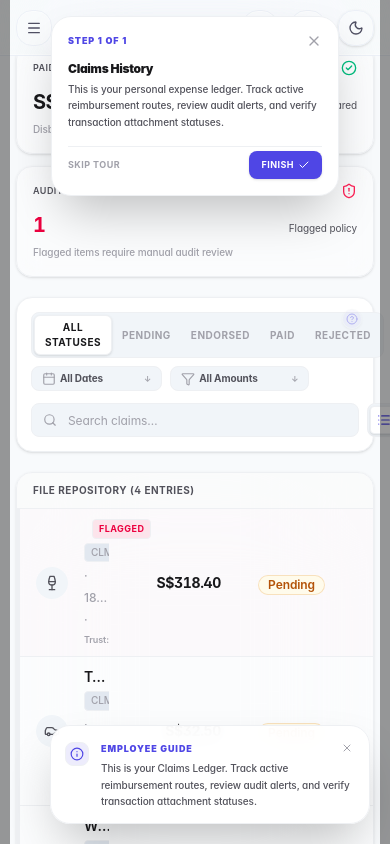
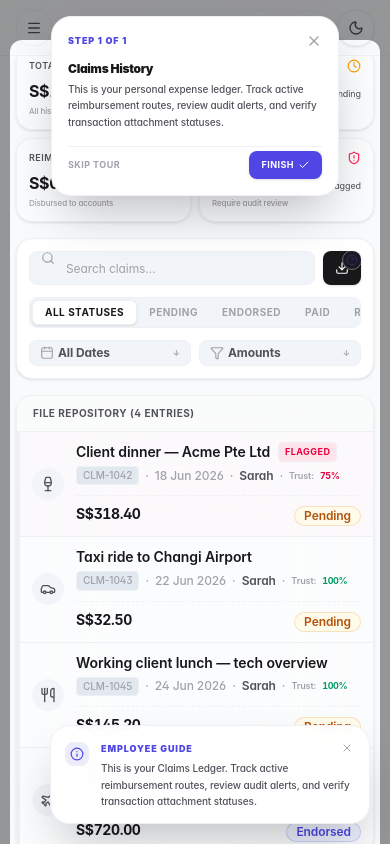
Before and after one commit to thiozhaosheng/ClaimFlow, a Next.js app in the folder web/: page /claims in a window 390 px wide. Built offline with nearby package versions, Linux system fonts and the light colour scheme.

Commit message:
feat(web): optimize stats grids, list rows, and filters to be compact and responsive on mobile viewports

```diff
--- a/web/src/features/claims/components/claim-list.tsx
+++ b/web/src/features/claims/components/claim-list.tsx
@@ -152,59 +152,59 @@ export function ClaimList() {
   }, [filteredClaims]);
 
   return (
-    <div className="flex flex-col gap-5">
+    <div className="flex flex-col gap-4 sm:gap-5">
       {/* 1. Dynamic Claims Metrics Banner */}
-      <div className="grid grid-cols-1 gap-3 sm:grid-cols-2 lg:grid-cols-4">
+      <div className="grid grid-cols-2 gap-2 sm:gap-3 lg:grid-cols-4">
         {/* Total Submissions */}
-        <div className="bg-white/40 dark:bg-black/15 backdrop-blur-md border border-white/20 dark:border-white/[0.05] p-4 rounded-xl shadow-sm flex flex-col justify-between text-left select-none relative overflow-hidden group">
+        <div className="bg-white/40 dark:bg-black/15 backdrop-blur-md border border-white/20 dark:border-white/[0.05] p-3 sm:p-4 rounded-xl shadow-sm flex flex-col justify-between text-left select-none relative overflow-hidden group">
           <div className="flex items-center justify-between gap-2">
-            <span className="text-[9px] font-semibold uppercase tracking-wider text-fg-secondary">Total Submissions</span>
-            <Coins className="h-4 w-4 text-indigo-500" />
+            <span className="text-[9px] font-semibold uppercase tracking-wider text-fg-secondary truncate">Total Filed</span>
+            <Coins className="h-3.5 w-3.5 sm:h-4 sm:w-4 text-indigo-500 shrink-0" />
           </div>
-          <div className="mt-3 flex items-baseline justify-between">
-            <p className="text-xl font-bold tracking-tight text-fg tabular-nums">{formatSGD(metrics.totalAmount)}</p>
-            <span className="text-[10px] text-fg-secondary font-mono">{metrics.totalCount} filed</span>
+          <div className="mt-2.5 flex items-baseline justify-between gap-1 flex-wrap">
+            <p className="text-base sm:text-xl font-bold tracking-tight text-fg tabular-nums leading-none">{formatSGD(metrics.totalAmount)}</p>
+            <span className="text-[9px] sm:text-[10px] text-fg-secondary font-mono leading-none">{metrics.totalCount} filed</span>
           </div>
-          <p className="mt-1.5 text-[10px] text-fg-tertiary font-medium">All historical claims in database</p>
+          <p className="mt-1.5 text-[8px] sm:text-[10px] text-fg-tertiary font-medium truncate">All historical claims</p>
         </div>
 
         {/* Awaiting Settlement */}
-        <div className="bg-white/40 dark:bg-black/15 backdrop-blur-md border border-white/20 dark:border-white/[0.05] p-4 rounded-xl shadow-sm flex flex-col justify-between text-left select-none relative overflow-hidden group">
+        <div className="bg-white/40 dark:bg-black/15 backdrop-blur-md border border-white/20 dark:border-white/[0.05] p-3 sm:p-4 rounded-xl shadow-sm flex flex-col justify-between text-left select-none relative overflow-hidden group">
           <div className="flex items-center justify-between gap-2">
-            <span className="text-[9px] font-semibold uppercase tracking-wider text-fg-secondary">Awaiting Settlement</span>
-            <Clock className="h-4 w-4 text-amber-500" />
+            <span className="text-[9px] font-semibold uppercase tracking-wider text-fg-secondary truncate">Awaiting Clear</span>
+            <Clock className="h-3.5 w-3.5 sm:h-4 sm:w-4 text-amber-500 shrink-0" />
           </div>
-          <div className="mt-3 flex items-baseline justify-between">
-            <p className="text-xl font-bold tracking-tight text-fg tabular-nums">{formatSGD(metrics.pendingAmount)}</p>
-            <span className="text-[10px] text-fg-secondary font-mono">{metrics.pendingCount} pending</span>
+          <div className="mt-2.5 flex items-baseline justify-between gap-1 flex-wrap">
+            <p className="text-base sm:text-xl font-bold tracking-tight text-fg tabular-nums leading-none">{formatSGD(metrics.pendingAmount)}</p>
+            <span className="text-[9px] sm:text-[10px] text-fg-secondary font-mono leading-none">{metrics.pendingCount} pending</span>
           </div>
-          <p className="mt-1.5 text-[10px] text-fg-tertiary font-medium">Pending Manager &amp; FAST clearances</p>
+          <p className="mt-1.5 text-[8px] sm:text-[10px] text-fg-tertiary font-medium truncate">Pending bank clearance</p>
         </div>
 
         {/* Paid / Reimbursed */}
-        <div className="bg-white/40 dark:bg-black/15 backdrop-blur-md border border-white/20 dark:border-white/[0.05] p-4 rounded-xl shadow-sm flex flex-col justify-between text-left select-none relative overflow-hidden group">
+        <div className="bg-white/40 dark:bg-black/15 backdrop-blur-md border border-white/20 dark:border-white/[0.05] p-3 sm:p-4 rounded-xl shadow-sm flex flex-col justify-between text-left select-none relative overflow-hidden group">
           <div className="flex items-center justify-between gap-2">
-            <span className="text-[9px] font-semibold uppercase tracking-wider text-fg-secondary">Paid / Reimbursed</span>
-            <CheckCircle2 className="h-4 w-4 text-emerald-500" />
+            <span className="text-[9px] font-semibold uppercase tracking-wider text-fg-secondary truncate">Reimbursed</span>
+            <CheckCircle2 className="h-3.5 w-3.5 sm:h-4 sm:w-4 text-emerald-500 shrink-0" />
           </div>
-          <div className="mt-3 flex items-baseline justify-between">
-            <p className="text-xl font-bold tracking-tight text-fg tabular-nums">{formatSGD(metrics.paidAmount)}</p>
-            <span className="text-[10px] text-fg-secondary font-mono">{metrics.paidCount} cleared</span>
+          <div className="mt-2.5 flex items-baseline justify-between gap-1 flex-wrap">
+            <p className="text-base sm:text-xl font-bold tracking-tight text-fg tabular-nums leading-none">{formatSGD(metrics.paidAmount)}</p>
+            <span className="text-[9px] sm:text-[10px] text-fg-secondary font-mono leading-none">{metrics.paidCount} cleared</span>
           </div>
-          <p className="mt-1.5 text-[10px] text-fg-tertiary font-medium">Disbursed to bank account</p>
+          <p className="mt-1.5 text-[8px] sm:text-[10px] text-fg-tertiary font-medium truncate">Disbursed to accounts</p>
         </div>
 
         {/* Compliance Warning Flags */}
-        <div className="bg-white/40 dark:bg-black/15 backdrop-blur-md border border-white/20 dark:border-white/[0.05] p-4 rounded-xl shadow-sm flex flex-col justify-between text-left select-none relative overflow-hidden group">
+        <div className="bg-white/40 dark:bg-black/15 backdrop-blur-md border border-white/20 dark:border-white/[0.05] p-3 sm:p-4 rounded-xl shadow-sm flex flex-col justify-between text-left select-none relative overflow-hidden group">
           <div className="flex items-center justify-between gap-2">
-            <span className="text-[9px] font-semibold uppercase tracking-wider text-fg-secondary">Audit Warnings</span>
-            <ShieldAlert className="h-4 w-4 text-rose-500" />
+            <span className="text-[9px] font-semibold uppercase tracking-wider text-fg-secondary truncate">Policy Alerts</span>
+            <ShieldAlert className="h-3.5 w-3.5 sm:h-4 sm:w-4 text-rose-500 shrink-0" />
           </div>
-          <div className="mt-3 flex items-baseline justify-between">
-            <p className="text-xl font-bold tracking-tight text-rose-600 dark:text-rose-500 tabular-nums">{metrics.warningsCount}</p>
-            <span className="text-[10px] text-fg-secondary font-mono">Flagged policy</span>
+          <div className="mt-2.5 flex items-baseline justify-between gap-1 flex-wrap">
+            <p className="text-base sm:text-xl font-bold tracking-tight text-rose-600 dark:text-rose-500 tabular-nums leading-none">{metrics.warningsCount}</p>
+            <span className="text-[9px] sm:text-[10px] text-fg-secondary font-mono leading-none">Flagged</span>
           </div>
-          <p className="mt-1.5 text-[10px] text-fg-tertiary font-medium">Flagged items require manual audit review</p>
+          <p className="mt-1.5 text-[8px] sm:text-[10px] text-fg-tertiary font-medium truncate">Require audit review</p>
         </div>
       </div>
 
@@ -214,16 +214,44 @@ export function ClaimList() {
         backContent="This control bar allows you to search claims instantly by merchant name, employee name, or description. Filter items by status tab, date ranges, or amount brackets. Toggle layout between a list and a Kanban board, and export reports directly."
         layout="horizontal"
       >
-        <div className="bg-card border border-border p-3.5 rounded-xl shadow-sm flex flex-wrap items-center justify-between gap-3 text-left w-full h-full">
-        <div className="flex flex-wrap items-center gap-2">
-          {/* Status Tab buttons */}
-          <div className="flex bg-surface border border-border rounded-lg p-0.5" role="tablist">
+        <div className="bg-card border border-border p-3 sm:p-4 rounded-xl shadow-sm flex flex-col gap-3 text-left w-full h-full">
+          {/* Row 1: Search & Export */}
+          <div className="flex items-center gap-2 w-full">
+            <label className="relative flex-1 items-center min-w-0">
+              <Search className="pointer-events-none absolute left-3 h-3.5 w-3.5 text-fg-tertiary" />
+              <input
+                value={query}
+                onChange={(e) => setQuery(e.target.value)}
+                placeholder="Search claims…"
+                className="h-8.5 w-full rounded-lg border border-border bg-surface pl-9 pr-3 text-xs placeholder:text-fg-tertiary focus-visible:border-accent focus-visible:outline-none focus-visible:ring-1 focus-visible:ring-accent/15"
+              />
+            </label>
+            <button
+              onClick={handleExport}
+              disabled={exporting}
+              className="bg-fg hover:opacity-90 text-canvas font-bold rounded-lg px-3 h-8.5 text-[10px] uppercase tracking-wider shadow-sm flex items-center justify-center gap-1 active:scale-[0.98] transition-transform cursor-pointer shrink-0"
+            >
+              {exporting ? (
+                <Loader2 className="h-3.5 w-3.5 animate-spin" />
+              ) : (
+                <>
+                  <Download className="h-3.5 w-3.5" />
+                  <span className="hidden sm:inline">Export</span>
+                </>
+              )}
+            </button>
+          </div>
+
+          {/* Row 2: Tabs & Dropdowns */}
+          <div className="flex flex-col md:flex-row md:items-center justify-between gap-3 w-full">
+            {/* Status Tab buttons (Scrollable on mobile) */}
+            <div className="flex bg-surface border border-border rounded-lg p-0.5 overflow-x-auto scrollbar-none flex-nowrap shrink-0 max-w-full" role="tablist">
               {STATUS_FILTERS.map((f) => (
                 <button
                   key={f.value}
                   onClick={() => setStatusFilter(f.value)}
                   className={cn(
-                  "px-2.5 py-1 rounded-md text-[10px] font-bold uppercase tracking-wider transition-all cursor-pointer",
+                    "px-3 py-1 rounded-md text-[10px] font-bold uppercase tracking-wider transition-all cursor-pointer whitespace-nowrap",
                     statusFilter === f.value
                       ? "bg-card text-fg shadow-sm border border-border"
                       : "text-fg-tertiary hover:text-fg-secondary"
@@ -234,52 +262,45 @@ export function ClaimList() {
               ))}
             </div>
 
-          {/* Date range filter selector */}
-          <div className="relative shrink-0 flex items-center bg-surface border border-border rounded-lg px-2.5 py-1 text-[10px] font-bold uppercase text-fg-secondary select-none">
-            <Calendar className="h-3.5 w-3.5 mr-1 text-fg-tertiary" />
+            {/* Selectors and Layout switches */}
+            <div className="flex items-center gap-2 w-full md:w-auto">
+              {/* Date selector dropdown */}
+              <div className="relative flex-1 md:flex-none flex items-center bg-surface border border-border rounded-lg px-2.5 py-1 text-[10px] font-bold uppercase text-fg-secondary select-none justify-between">
+                <div className="flex items-center min-w-0">
+                  <Calendar className="h-3.5 w-3.5 mr-1 text-fg-tertiary shrink-0" />
                   <select
                     value={dateFilter}
                     onChange={(e) => setDateFilter(e.target.value as "All" | "Month" | "Quarter")}
-              className="bg-transparent focus:outline-none cursor-pointer pr-4 appearance-none font-sans font-bold"
+                    className="bg-transparent focus:outline-none cursor-pointer pr-4 appearance-none font-sans font-bold text-xs"
                   >
                     <option value="All">All Dates</option>
-              <option value="Month">Last 30 Days</option>
-              <option value="Quarter">Last 90 Days</option>
+                    <option value="Month">Last 30d</option>
+                    <option value="Quarter">Last 90d</option>
                   </select>
-            <span className="ml-1 pointer-events-none text-fg-tertiary text-[8px]">&darr;</span>
+                </div>
+                <span className="pointer-events-none text-fg-tertiary text-[8px] ml-1 shrink-0">&darr;</span>
               </div>
 
-          {/* Amount range filter selector */}
-          <div className="relative shrink-0 flex items-center bg-surface border border-border rounded-lg px-2.5 py-1 text-[10px] font-bold uppercase text-fg-secondary select-none">
-            <Filter className="h-3.5 w-3.5 mr-1 text-fg-tertiary" />
+              {/* Amount selector dropdown */}
+              <div className="relative flex-1 md:flex-none flex items-center bg-surface border border-border rounded-lg px-2.5 py-1 text-[10px] font-bold uppercase text-fg-secondary select-none justify-between">
+                <div className="flex items-center min-w-0">
+                  <Filter className="h-3.5 w-3.5 mr-1 text-fg-tertiary shrink-0" />
                   <select
                     value={amountFilter}
                     onChange={(e) => setAmountFilter(e.target.value as "All" | "Under100" | "100to500" | "Over500")}
-              className="bg-transparent focus:outline-none cursor-pointer pr-4 appearance-none font-sans font-bold"
+                    className="bg-transparent focus:outline-none cursor-pointer pr-4 appearance-none font-sans font-bold text-xs"
                   >
-              <option value="All">All Amounts</option>
-              <option value="Under100">Under S$100</option>
-              <option value="100to500">S$100 - S$500</option>
-              <option value="Over500">Over S$500</option>
+                    <option value="All">Amounts</option>
+                    <option value="Under100">&lt; S$100</option>
+                    <option value="100to500">S$100-500</option>
+                    <option value="Over500">&gt; S$500</option>
                   </select>
-            <span className="ml-1 pointer-events-none text-fg-tertiary text-[8px]">&darr;</span>
                 </div>
+                <span className="pointer-events-none text-fg-tertiary text-[8px] ml-1 shrink-0">&darr;</span>
               </div>
 
-        <div className="flex items-center gap-2 w-full md:w-auto">
-          {/* Query search Input */}
-          <label className="relative flex w-full md:w-56 items-center shrink-0">
-            <Search className="pointer-events-none absolute left-3 h-3.5 w-3.5 text-fg-tertiary" />
-            <input
-              value={query}
-              onChange={(e) => setQuery(e.target.value)}
-              placeholder="Search claims…"
-              className="h-8.5 w-full rounded-lg border border-border bg-surface pl-9 pr-3 text-xs placeholder:text-fg-tertiary focus-visible:border-accent focus-visible:outline-none focus-visible:ring-1 focus-visible:ring-accent/15"
-            />
-          </label>
-
-          {/* View Mode layout switches */}
-          <div className="flex bg-surface border border-border rounded-lg p-0.5 shrink-0" role="tablist">
+              {/* View Switcher (Desktop/Tablet only) */}
+              <div className="flex bg-surface border border-border rounded-lg p-0.5 shrink-0 hidden sm:flex" role="tablist">
                 <button
                   onClick={() => setViewMode("list")}
                   className={cn(
@@ -301,22 +322,7 @@ export function ClaimList() {
                   <LayoutGrid className="h-3.5 w-3.5" />
                 </button>
               </div>
-
-          {/* Export Report Trigger */}
-          <button
-            onClick={handleExport}
-            disabled={exporting}
-            className="bg-fg hover:opacity-90 text-canvas font-bold rounded-lg px-2.5 h-8.5 text-[10px] uppercase tracking-wider shadow-sm flex items-center justify-center gap-1 active:scale-[0.98] transition-transform cursor-pointer"
-          >
-            {exporting ? (
-              <Loader2 className="h-3.5 w-3.5 animate-spin" />
-            ) : (
-              <>
-                <Download className="h-3.5 w-3.5" />
-                Export
-              </>
-            )}
-          </button>
+            </div>
           </div>
         </div>
       </InteractiveFlipCard>
--- a/web/src/features/claims/components/claim-row.tsx
+++ b/web/src/features/claims/components/claim-row.tsx
@@ -18,7 +18,7 @@ export function ClaimRow({ claim, dense = false }: { claim: Claim; dense?: boole
     <Link
       href={`/claims/${claim.id}`}
       className={cn(
-        "group flex items-center gap-4 px-4 py-2.5 border-l-[3.5px] focus-visible:bg-surface/50 focus-visible:outline-none hover:-translate-y-0.5 hover:shadow-[0_8px_20px_-8px_rgba(0,0,0,0.06),0_3px_6px_-3px_rgba(0,0,0,0.03)] hover:scale-[1.005] active:scale-[0.995] active:translate-y-0 transition-all duration-300 ease-out cursor-pointer",
+        "group flex items-center gap-3 px-3 py-2.5 sm:px-4 sm:py-2.5 border-l-[3.5px] focus-visible:bg-surface/50 focus-visible:outline-none hover:-translate-y-0.5 hover:shadow-[0_8px_20px_-8px_rgba(0,0,0,0.06),0_3px_6px_-3px_rgba(0,0,0,0.03)] hover:scale-[1.005] active:scale-[0.995] active:translate-y-0 transition-all duration-300 ease-out cursor-pointer",
         claim.flagged
           ? "bg-rose-500/[0.015] dark:bg-rose-500/[0.01] hover:bg-rose-500/[0.03] dark:hover:bg-rose-500/[0.02] border-rose-500/70"
           : "hover:bg-surface/50 dark:hover:bg-white/[0.02] border-transparent hover:border-accent/60"
@@ -26,11 +26,17 @@ export function ClaimRow({ claim, dense = false }: { claim: Claim; dense?: boole
     >
       <CategoryIcon category={claim.type} className="h-8 w-8 shrink-0" />
 
+      {/* Responsive layout wrapper */}
+      <div className="flex-1 min-w-0 flex flex-col sm:flex-row sm:items-center gap-1.5 sm:gap-4">
+
+        {/* Main Metadata (Title, Ref, Date) */}
         <div className="min-w-0 flex-1">
           <div className="flex items-center gap-2 min-w-0">
-          <p className="truncate text-sm font-semibold text-fg group-hover:text-accent transition-colors">{claim.title}</p>
+            <p className="truncate text-sm font-semibold text-fg group-hover:text-accent transition-colors">
+              {claim.title}
+            </p>
             {claim.flagged && (
-            <span className="shrink-0 inline-flex items-center gap-1 rounded bg-rose-500/10 dark:bg-rose-500/20 px-1.5 py-0.5 text-[9px] font-bold uppercase tracking-wider text-rose-600 dark:text-rose-400 border border-rose-500/20">
+              <span className="shrink-0 inline-flex items-center gap-1 rounded bg-rose-500/10 dark:bg-rose-500/20 px-1.5 py-0.5 text-[9px] font-bold uppercase tracking-wider text-rose-600 dark:text-rose-455 border border-rose-500/20">
                 Flagged
               </span>
             )}
@@ -40,14 +46,10 @@ export function ClaimRow({ claim, dense = false }: { claim: Claim; dense?: boole
             <span className="shrink-0">·</span>
             <span className="truncate">{formatDate(claim.date)}</span>
             <span className="shrink-0">·</span>
+            <span className="truncate font-semibold text-fg-secondary sm:hidden">{claim.employee.split(" ")[0]}</span>
+            <span className="shrink-0 sm:hidden">·</span>
             <div className="flex items-center gap-1.5 shrink-0 select-none" title={`Compliance Trust Score: ${claim.flagged ? "75%" : "100%"}`}>
               <span className="text-[9px] font-semibold text-fg-tertiary">Trust:</span>
-            <div className="w-8 h-1 bg-zinc-150 dark:bg-zinc-800 rounded-full overflow-hidden shrink-0">
-              <div
-                className={cn("h-full rounded-full", claim.flagged ? "bg-rose-500" : "bg-emerald-500")}
-                style={{ width: claim.flagged ? "75%" : "100%" }}
-              />
-            </div>
               <span className={cn("text-[9px] font-bold font-mono tracking-tighter tabular-nums", claim.flagged ? "text-rose-600 dark:text-rose-400" : "text-emerald-600 dark:text-emerald-500")}>
                 {claim.flagged ? "75%" : "100%"}
               </span>
@@ -55,11 +57,14 @@ export function ClaimRow({ claim, dense = false }: { claim: Claim; dense?: boole
           </div>
         </div>
 
-      {/* Claimant Badge - visible on sm+ screens, or xl+ screens in dense mode */}
+        {/* Amount & Status & Employee - aligned on mobile and tablet */}
+        <div className="flex items-center justify-between sm:justify-end gap-3 shrink-0 mt-1 sm:mt-0 pt-1.5 sm:pt-0 border-t border-dashed border-border/40 sm:border-0 w-full sm:w-auto">
+
+          {/* Claimant Badge for Desktop/Tablet */}
           {!isEmployee && (
             <div className={cn(
-          "items-center gap-1.5 bg-surface-strong/60 border border-border rounded-full py-0.5 pl-1 pr-2.5 text-[11px] text-fg-secondary select-none shrink-0",
-          dense ? "hidden xl:flex" : "hidden sm:flex"
+              "hidden items-center gap-1.5 bg-surface-strong/60 border border-border rounded-full py-0.5 pl-1 pr-2.5 text-[11px] text-fg-secondary select-none shrink-0 sm:flex",
+              dense ? "xl:flex" : "sm:flex"
             )}>
               <img
                 src={getEmployeeAvatar(claim.employee)}
@@ -70,9 +75,9 @@ export function ClaimRow({ claim, dense = false }: { claim: Claim; dense?: boole
             </div>
           )}
 
-      {/* Redundant Category Badge - hidden completely in dense mode */}
+          {/* Redundant Category Badge for Large Screens */}
           {!dense && (
-        <span className="hidden w-36 shrink-0 text-xs font-bold uppercase tracking-wider text-fg-tertiary lg:block select-none">
+            <span className="hidden w-28 shrink-0 text-xs font-bold uppercase tracking-wider text-fg-tertiary lg:block select-none">
               <span className="inline-flex items-center px-2 py-0.5 rounded-full bg-surface-strong text-fg-secondary border border-border text-[10px] whitespace-nowrap truncate max-w-full" title={claim.type}>
                 {claim.type}
               </span>
@@ -81,22 +86,25 @@ export function ClaimRow({ claim, dense = false }: { claim: Claim; dense?: boole
 
           {claim.receiptUrl ? (
             <Paperclip
-          className="hidden h-3.5 w-3.5 shrink-0 text-fg-tertiary sm:block"
+              className="h-3.5 w-3.5 shrink-0 text-fg-tertiary hidden sm:block"
               aria-label="Receipt attached"
             />
           ) : (
-        <span className="hidden w-3.5 shrink-0 sm:block" aria-hidden />
+            <span className="w-3.5 shrink-0 hidden sm:block" aria-hidden />
           )}
 
-      <span className="w-24 shrink-0 text-right text-sm font-bold tabular-nums tracking-tight text-fg">
+          <span className="text-right text-sm font-bold tabular-nums tracking-tight text-fg w-auto sm:w-24 shrink-0">
             {formatSGD(claim.amount)}
           </span>
 
-      <span className="w-[88px] shrink-0 text-right">
+          <span className="w-auto sm:w-[88px] shrink-0 text-right">
             <StatusPill status={claim.status} />
           </span>
+        </div>
 
-      <ChevronRight className="h-4 w-4 shrink-0 text-fg-tertiary opacity-0 transition-all group-hover:opacity-100 group-hover:translate-x-0.5" />
+      </div>
+
+      <ChevronRight className="h-4 w-4 shrink-0 text-fg-tertiary opacity-0 sm:group-hover:opacity-100 sm:group-hover:translate-x-0.5 hidden sm:block" />
     </Link>
   );
 }
```
Also changed, not shown: web/src/features/dashboard/overview.tsx (+11 -11 lines). Lines whose indentation alone changed are shown as unchanged.
